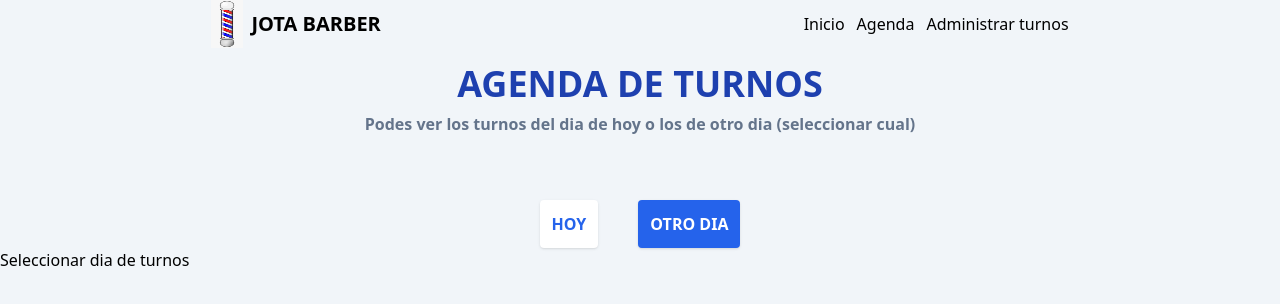
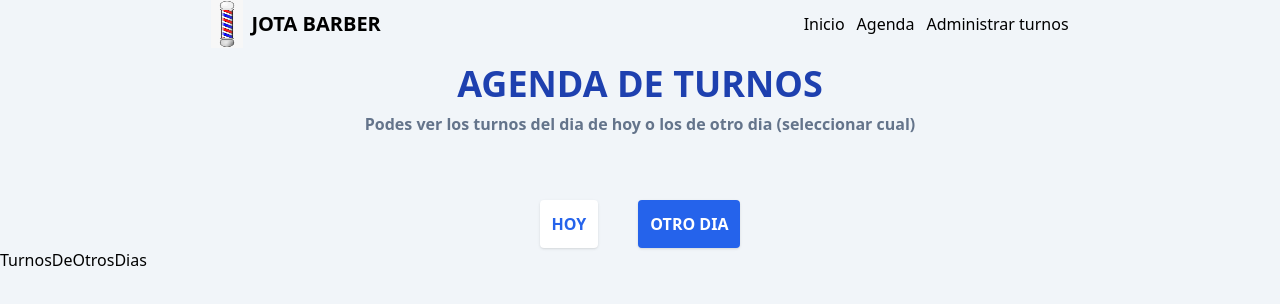
Before and after one commit to Agustin019/jotaabarber-basic, a React (Vite) app: page /admin/agenda in a window 1280 px wide. Both pictures are taken after a click on the button "Otro dia". Shown: the top 304 px of the page. Built offline with nearby package versions, Linux system fonts and the light colour scheme; no server answers; the database is empty.

Commit message:
Agregando un cliploader

```diff
--- a/src/components/turnosDeHoy.jsx
+++ b/src/components/turnosDeHoy.jsx
@@ -3,8 +3,10 @@ import { getDoc, doc } from 'firebase/firestore'
 import { db } from '../utils/firebaseconfig'
 import moment from 'moment'
 import Turno from './turno'
+import { ClipLoader } from 'react-spinners'
 
-export default function TurnosDeHoy() {
+
+export default function TurnosDeHoy({ loading, setLoading }) {
 
     const [turnos, setTurnos] = useState([])
 
@@ -13,24 +15,29 @@ export default function TurnosDeHoy() {
 
     useEffect(() => {
         async function obtenerTurnosDelDiaActual() {
+            setLoading(true)
             const docRef = doc(db, 'Turnos', '11-03')
             const docSnap = await getDoc(docRef)
             const nuevaConsulta = docSnap.data().turnos
             console.log(nuevaConsulta)
+            setLoading(false)
             setTurnos(nuevaConsulta)
         }
         obtenerTurnosDelDiaActual()
     }, [])
-//setHorarios(nuevaConsulta)
     return (
-        <div>
-           { !turnos ?
-            <h2 className='text-center text-xl text-teal-500 font-medium'>¡No hay turnos para este dia!</h2>
-            :
-            <div className=' mt-20 flex flex-col gap-y-5'>
-               { turnos.map( turno => <Turno key={turno.hora} turno={turno}/>)}
+        <div className='mt-20'>
+            {!turnos.length ?
+                <h2 className='text-center text-xl text-teal-500 font-medium'>¡No hay turnos para este dia!</h2>
+                :
+                <div className='  flex flex-col gap-y-5 items-center'>
+                    <h2 className='text-center text-xl text-teal-500 font-medium'>Turnos del dia de hoy</h2>
+                    {turnos.map(turno => <Turno key={turno.hora} turno={turno} />)}
+                </div>
+            }
+            <div className='w-full flex justify-center mt-10'>
+                <ClipLoader loading={loading} />
             </div>
-           }
         </div>
     )
 }
--- /dev/null
+++ b/src/components/turnosDeOtrosDias.jsx
@@ -0,0 +1,7 @@
+import React from 'react'
+
+export default function TurnosDeOtrosDias() {
+  return (
+    <div>TurnosDeOtrosDias</div>
+  )
+}
--- a/src/pages/agenda.jsx
+++ b/src/pages/agenda.jsx
@@ -1,9 +1,12 @@
 import { useState } from 'react'
 import TurnosDeHoy from '../components/turnosDeHoy'
+import TurnosDeOtrosDias from '../components/turnosDeOtrosDias'
+import { ClipLoader } from 'react-spinners'
 
 function Agenda() {
 
     const [ button, setButton ] = useState(false)
+    const [ loading, setLoading ] = useState(false)
 
   return (
     <main>
@@ -24,8 +27,9 @@ function Agenda() {
             />
         </section>
         <section>
+
             {
-                !button ? <TurnosDeHoy/> : <p>Seleccionar dia de turnos</p>
+                !button ? <TurnosDeHoy loading={loading} setLoading={setLoading}/> : <TurnosDeOtrosDias/>
             }
         </section>
     </main>
```
